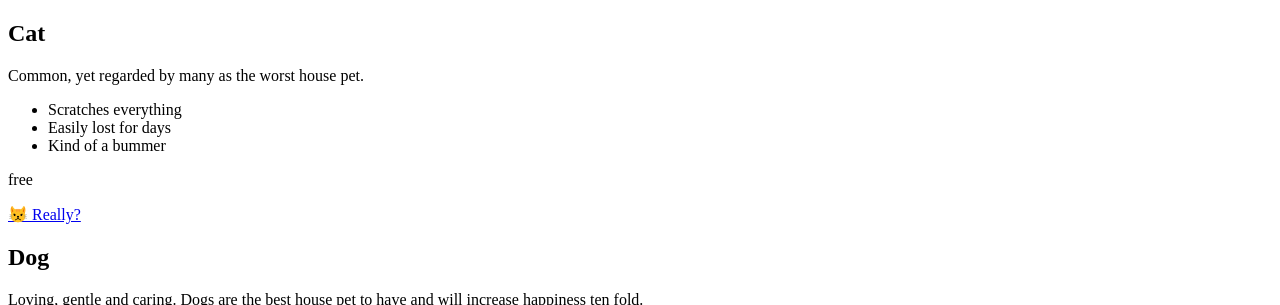
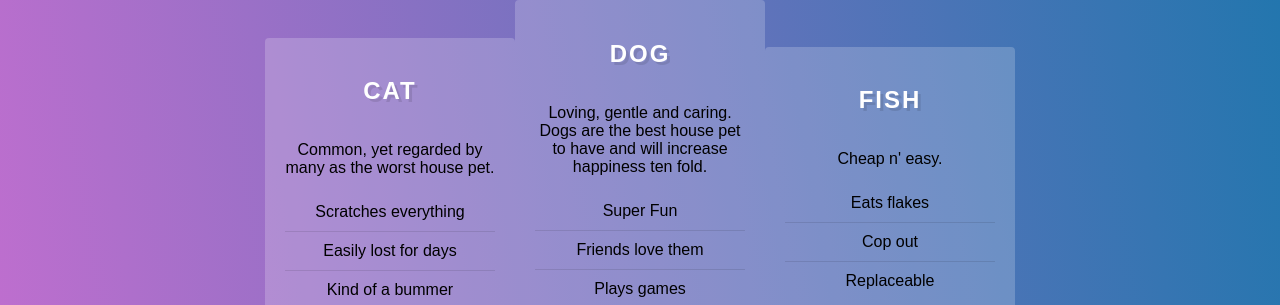
Before and after one commit to marafossum/Exercise7, a plain HTML site: page index.html in a window 1280 px wide. Shown: the top 305 px of the page. Drawn offline with Linux system fonts and the light colour scheme.

Commit message:
Update index.html

```diff
--- a/index.html
+++ b/index.html
@@ -4,7 +4,7 @@
   <meta charset="UTF-8">
   <title>FlexBox Nav</title>
   <link rel="stylesheet" href="https://maxcdn.bootstrapcdn.com/font-awesome/4.3.0/css/font-awesome.min.css">
-  <link rel="stylesheet" href="style-ANSWER.css">
+  <link rel="stylesheet" href="style.css">
 </head>
 <body>
 
```
